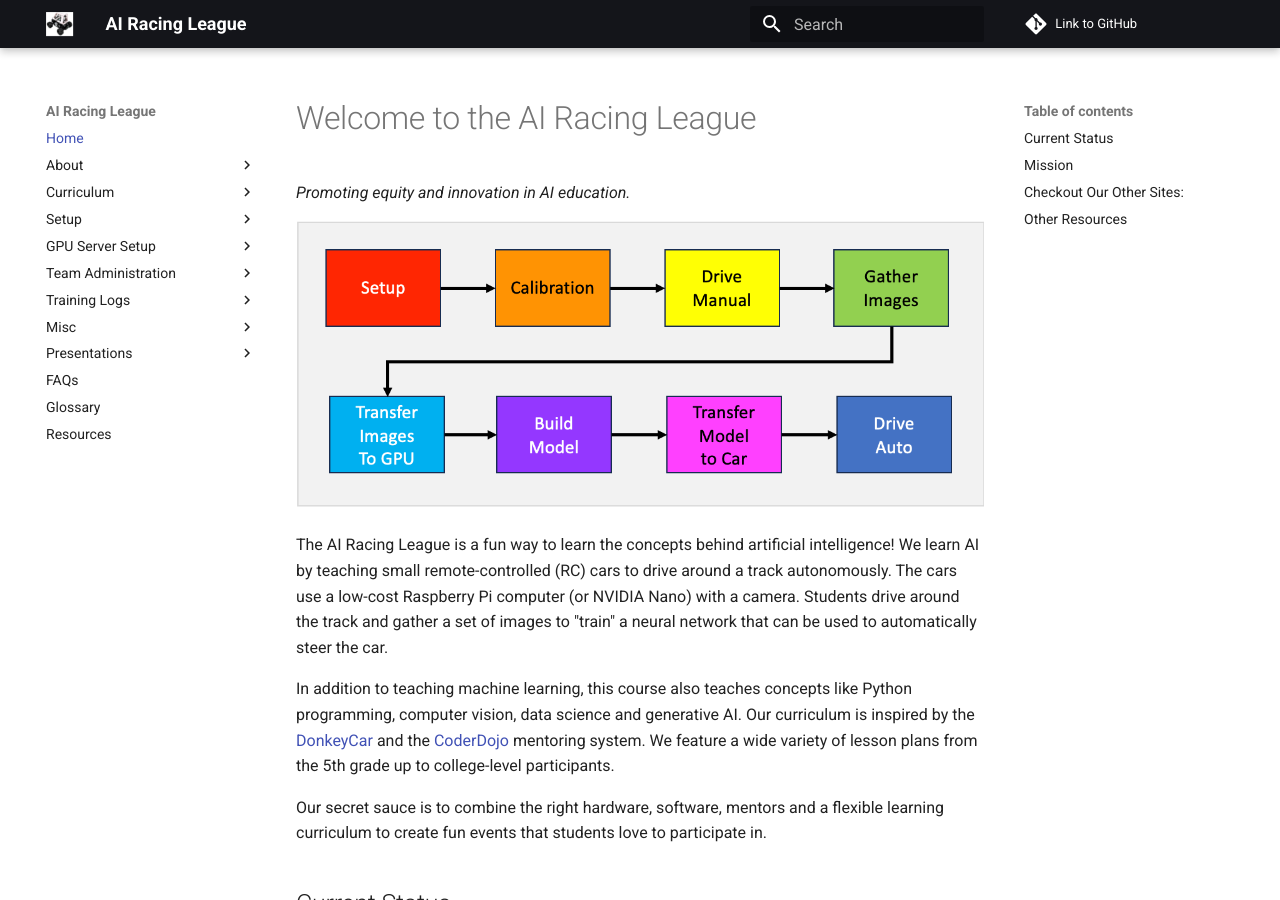
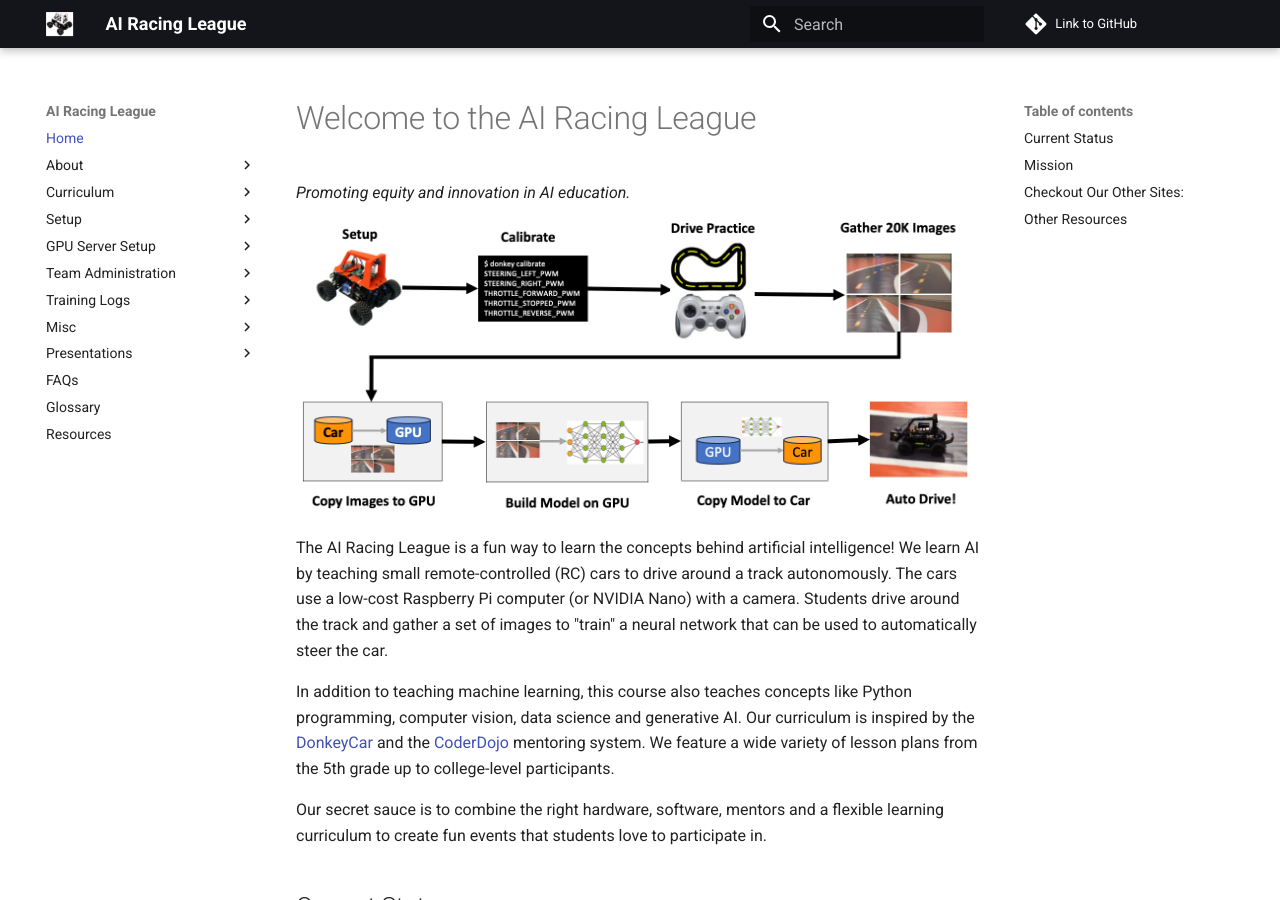
Before and after one commit to CoderDojoTC/ai-racing-league, an MkDocs documentation site: the page built from docs/index.md, in a window 1280 px wide and 900 px high. Built offline with MkDocs 1.6.1 and Material for MkDocs 9.7.7, drawn with Linux system fonts in a browser that asks for light colours; comment, search, counter and statistics services are not loaded.

Commit message:
updated content

```diff
--- a/docs/index.md
+++ b/docs/index.md
@@ -2,7 +2,7 @@
 
 *Promoting equity and innovation in AI education.*
 
-![Event Journey Map](./img/journey-map.png)
+![Event Journey Map](./img/event-journey-map.png)
 
 The AI Racing League is a fun way to learn the concepts behind artificial intelligence!  We learn AI by teaching small remote-controlled (RC) cars to drive around a track autonomously.  The cars use a low-cost Raspberry Pi computer (or NVIDIA Nano) with a camera.  Students drive around the track and gather a set of images to "train" a neural network that can be used to automatically steer the car.
 
```
Also changed, not shown: site/about/index.html, site/index.html, site/search/search_index.json, 1 other file.
